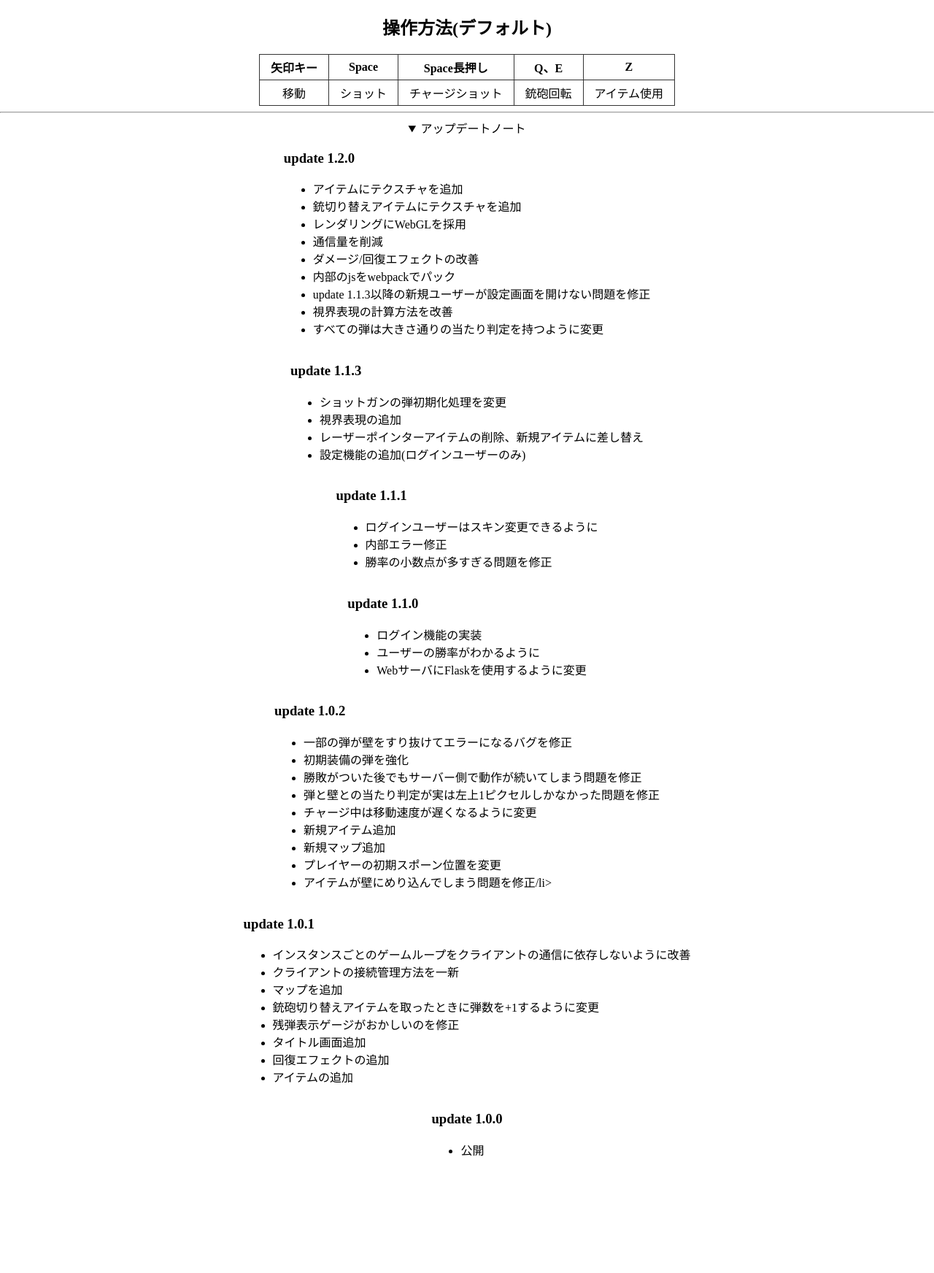
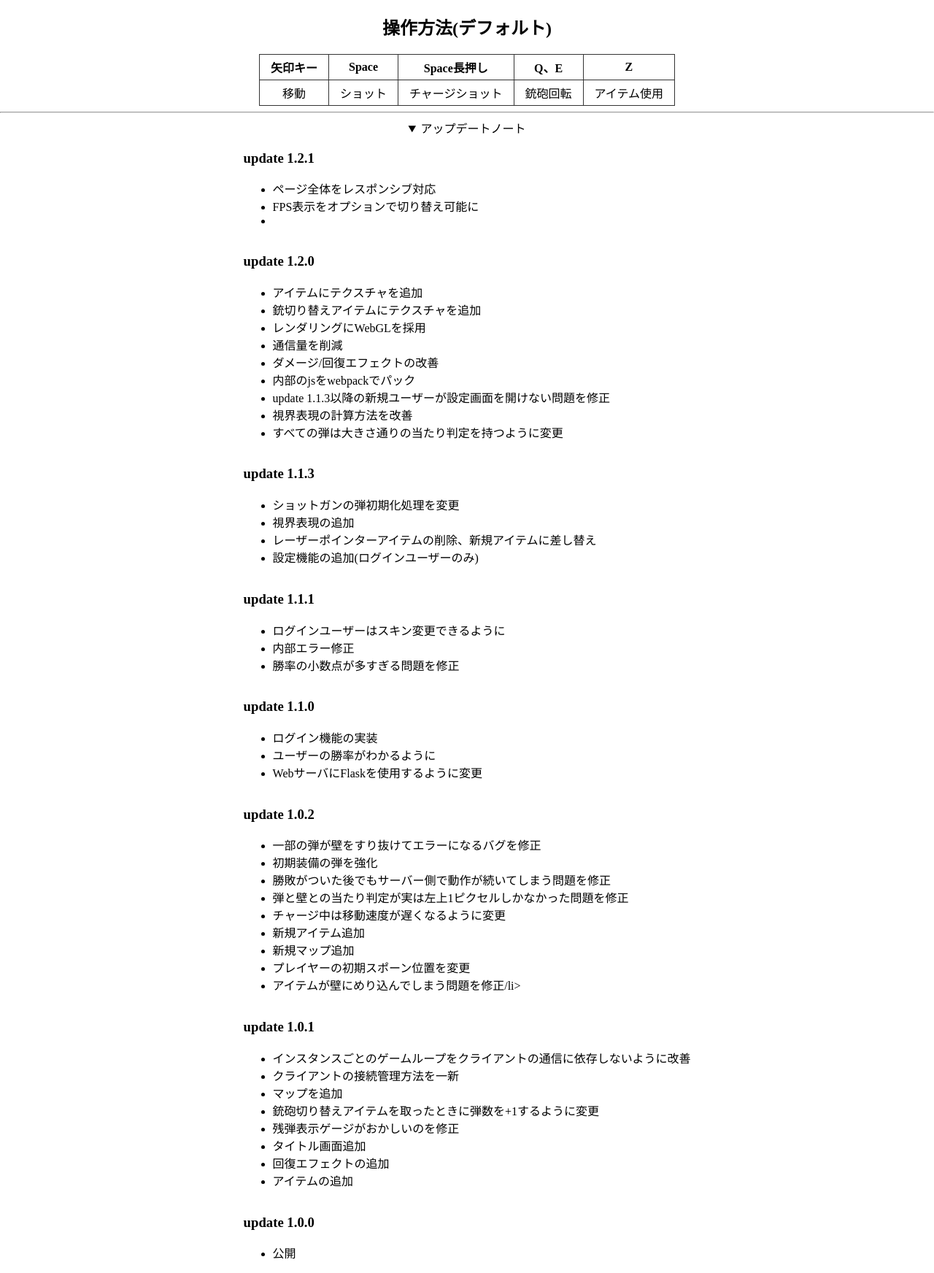
Before and after one commit to roxas1533/PBL_FlaskApp, a Flask app: page /game in a window 1280 px wide, after a click on "アップデートノート". Shown: the part 610-2354 px from the top of the page at 73% size. Before the commit the page ends 2194 px from the top, so only its background shows below. Run offline with Flask 2, Linux system fonts and the light colour scheme; data that the repository does not hold is empty; some libraries are stand-ins or nearby versions.

Commit message:
アップデートノートの表記がおかしいのを修正

```diff
--- a/static/css/mainPage.css
+++ b/static/css/mainPage.css
@@ -12,9 +12,8 @@ summary {
   cursor: pointer;
 }
 .flex {
-  display: flex;
+  display: inline-flex;
   flex-flow: column;
-  align-items: center;
 }
 .updatedetail {
   max-width: 660px;
--- a/templates/game.html
+++ b/templates/game.html
@@ -66,6 +66,14 @@
     <details>
       <summary>アップデートノート</summary>
       <div class="flex">
+        <div class="updatedetail">
+          <h3>update 1.2.1</h3>
+          <ul>
+            <li>ページ全体をレスポンシブ対応</li>
+            <li>FPS表示をオプションで切り替え可能に</li>
+            <li></li>
+          </ul>
+        </div>
         <div class="updatedetail">
           <h3>update 1.2.0</h3>
           <ul>
```
Also changed, not shown: 1 other file.
